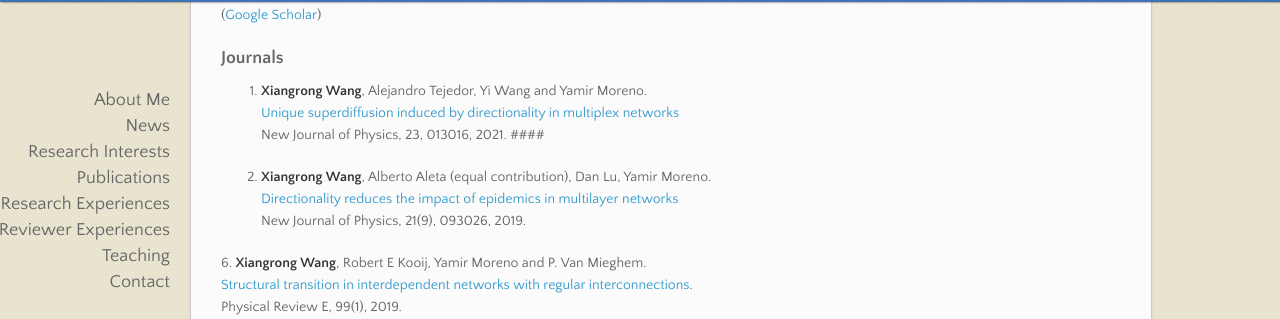
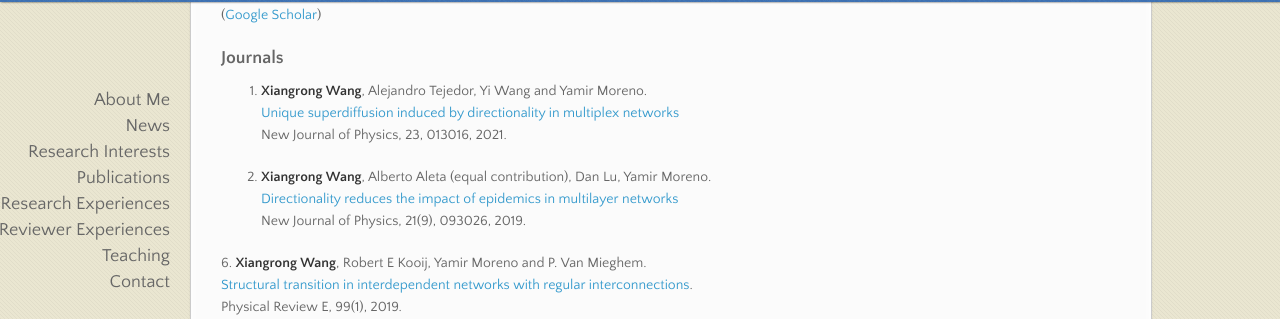
Before and after one commit to xiangrongwang/xiangrongwang.github.io, a Jekyll site: the page built from index.md, in a window 1280 px wide and 900 px high, scrolled down 891 px. Shown: the part 133-452 px from the top of the window. Built offline with Jekyll 4.4.1, drawn with Linux system fonts in a browser that asks for light colours; nearby versions of some CDN libraries; our own code applies the rules of GitHub Pages for plain Markdown files.

```diff
--- a/index.md
+++ b/index.md
@@ -29,12 +29,12 @@ Her PhD topic focused on the robustness of complex networks,  from both theoreti
 ([Google Scholar](https://scholar.google.com/citations?user=LJm0X3AAAAAJ&hl=en))
 
 ### Journals
-8. __Xiangrong Wang__, Alejandro Tejedor, Yi Wang and Yamir Moreno.
-[Unique superdiffusion induced by directionality in multiplex networks](https://iopscience.iop.org/article/10.1088/1367-2630/abdb71/meta)
-New Journal of Physics, 23, 013016, 2021.
-    ####
+  8. __Xiangrong Wang__, Alejandro Tejedor, Yi Wang and Yamir Moreno.
+  [Unique superdiffusion induced by directionality in multiplex networks](https://iopscience.iop.org/article/10.1088/1367-2630/abdb71/meta)
+  New Journal of Physics, 23, 013016, 2021.
 
-7. __Xiangrong Wang__,  Alberto Aleta (equal contribution), Dan Lu, Yamir Moreno.
+
+  7. __Xiangrong Wang__,  Alberto Aleta (equal contribution), Dan Lu, Yamir Moreno.
     [Directionality reduces the impact of epidemics in multilayer networks](https://iopscience.iop.org/article/10.1088/1367-2630/ab3dd0)
     New Journal of Physics, 21(9), 093026, 2019.
 
```
